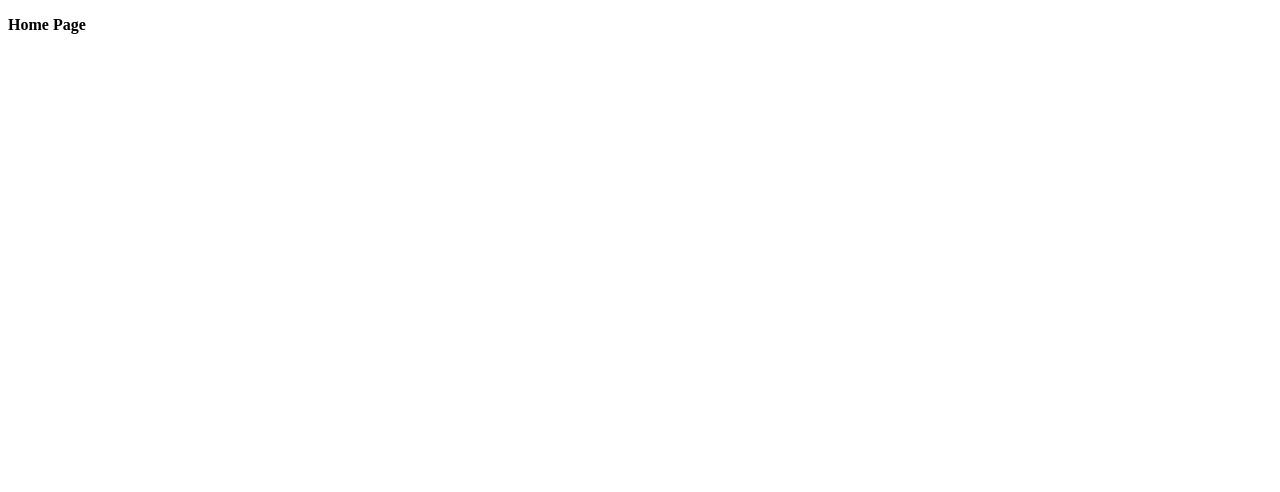
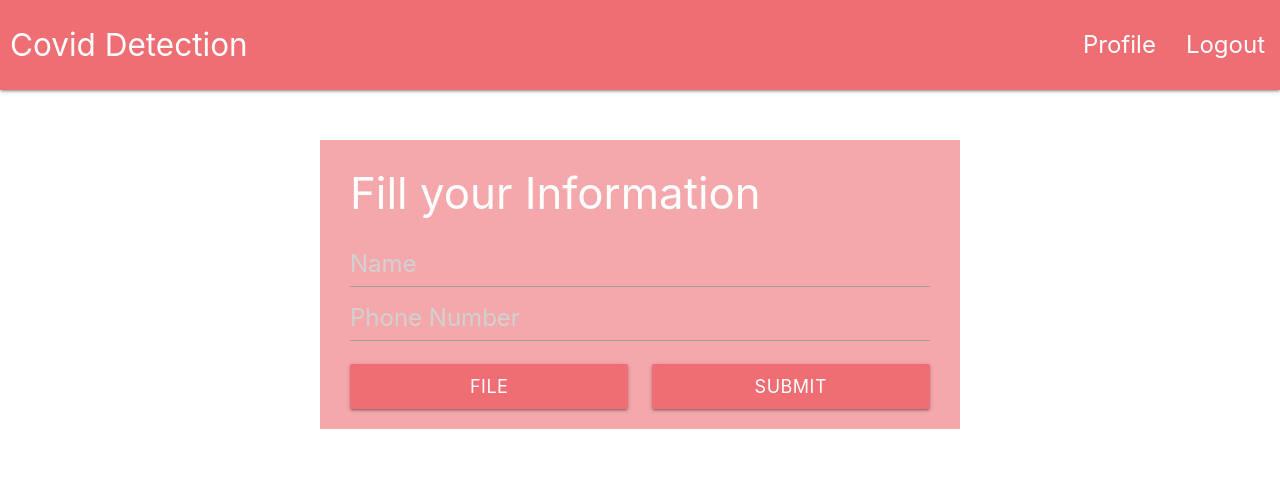
Before and after one commit to vasu2907/CovidDetection, a Django app: page /home in a window 1280 px wide. Before the commit the part shown is almost empty. Shown: the top 492 px of the page. Run offline with Django 3.2, Linux system fonts and the light colour scheme; some libraries are stand-ins or nearby versions.

Commit message:
designed UI

```diff
--- a/templates/home.html
+++ b/templates/home.html
@@ -1,11 +1,52 @@
 <!DOCTYPE html>
 <html lang="en">
 <head>
-    <meta charset="UTF-8">
-    <meta name="viewport" content="width=device-width, initial-scale=1.0">
-    <title>HomePage</title>
+
+    <link rel="stylesheet" href="https://cdnjs.cloudflare.com/ajax/libs/materialize/1.0.0/css/materialize.min.css">
+    <link href="https://fonts.googleapis.com/icon?family=Material+Icons" rel="stylesheet">
+    <link type="text/css" rel="stylesheet" href="css/materialize.min.css"  media="screen,projection"/>
+
+    <meta name="viewport" content="width=device-width, initial-scale=1.0"/>
+
+    <title>Login Page</title>
 </head>
-<body>
-    <p><b>Home Page</b></p>
+<body style="background: white;">
+    <nav style="height: 90px;line-height: 90px;">
+        <div class="nav-wrapper">
+        <a href="#" class="brand-logo" style="padding-left: 10px;">Covid Detection</a>
+        <ul id="nav-mobile" class="right hide-on-med-and-down">
+            <li><a href="/profile" style="font-size: x-large;">Profile</a></li>
+            <li><a href="/logout" style="font-size: x-large;">Logout</a></li>
+        </ul>
+        </div>
+    </nav>
+
+    <div class="col-md-12" style="margin-top: 50px;">
+        <div class="row">
+            <div class="log-form" style="width: 50%;margin-left: 25%;background: #f5a8ab;padding: 30px;">
+                <h3 style="margin: 0px;color: white;">Fill your Information</h3>
+                <br>
+				<form action="dataHandler" method="GET" style="padding-bottom: 50px;">
+					<input type="text" title="name" placeholder="Name" style="font-size: x-large;"/>
+					<input type="number" title="phoneNumber" placeholder="Phone Number" style="font-size: x-large;"/>
+					<br>
+
+					<div class="file-field input-field" style="width: 48%;float: left;margin-bottom: 30px;">
+						<div class="btn" style="width: 100%;font-size: large;background: #ee6e73;">
+							<span>File</span>
+							<input type="file">
+						</div>
+
+						<div class="file-path-wrapper">
+							<input class="file-path validate" type="text" style="width: 0%;">
+						</div>
+					</div>
+
+                    <button type="submit" class="btn" style="height: 3rem;line-height: 3rem;width: 48%;font-size: large;float: right;background: #ee6e73;margin-top: 1rem;">Submit</button>
+
+                </form>
+            </div>
+        </div>
+    </div>
 </body>
 </html>
```
